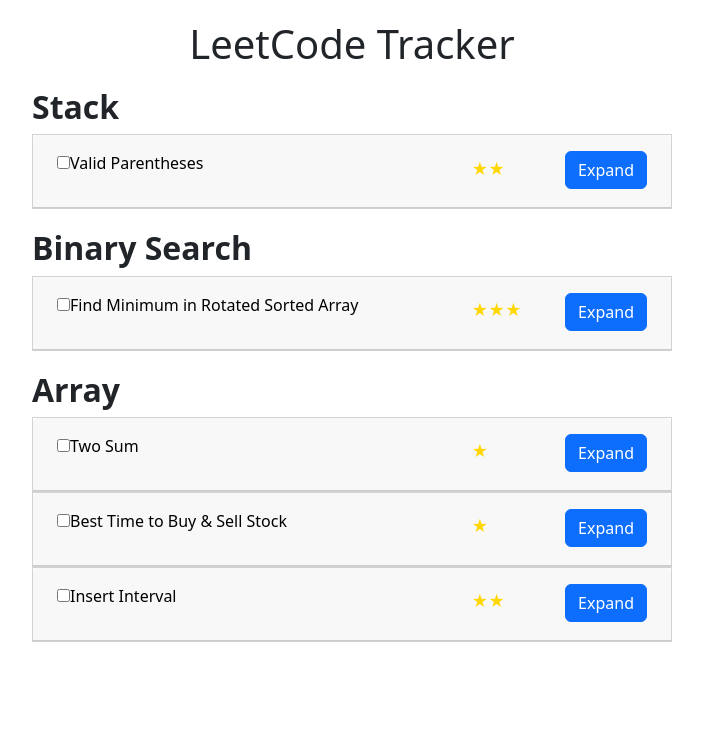
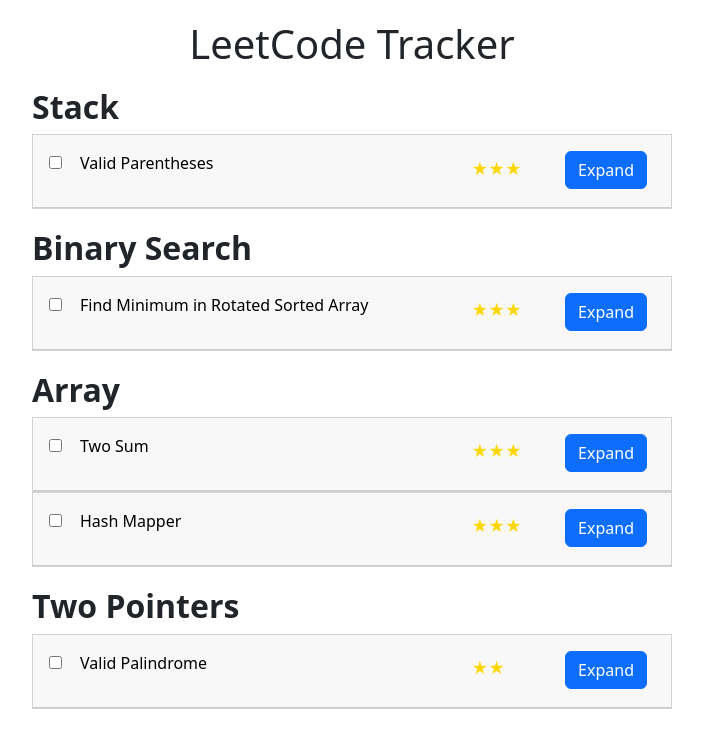
Before and after one commit to arunbalachandran/LeetCodeTracker, a React (Vite) app in the folder leetcode-tracker/: page / in a window 1280 px wide. Shown: the top 748 px of the page, without its empty margins (288-991 px from the left). Built offline with nearby package versions, Linux system fonts and the light colour scheme.

Commit message:
FEATURE-6: Add new problem and update storage mechanism (#9)

```diff
--- a/leetcode-tracker/src/App.tsx
+++ b/leetcode-tracker/src/App.tsx
@@ -19,19 +19,21 @@
 }
 
 function App() {
-    const [seenProblems, setSeenProblems] = useState<boolean[]>(() => {
-        const storedSeenProblems = localStorage.getItem('seenProblems');
-        return storedSeenProblems ? JSON.parse(storedSeenProblems) : new Array(problems.length).fill(false);
+    const [seenProblems, setSeenProblems] = useState<Map<string, boolean>>(() => {
+        const storedProblems = localStorage.getItem('seenProblems');
+        return storedProblems ? new Map<string, boolean>(Object.entries(JSON.parse(storedProblems))) : new Map<string, boolean>();
     });
 
     // Save seen state to local storage whenever it changes
     useEffect(() => {
-        localStorage.setItem('seenProblems', JSON.stringify(seenProblems));
+        console.log("Called useEffect: " + JSON.stringify(seenProblems));
+        localStorage.setItem('seenProblems', JSON.stringify(Object.fromEntries(seenProblems)));
     }, [seenProblems]);
 
-    const handleCheckboxChange = (index: number) => {
-        const updatedSeenProblems = [...seenProblems];
-        updatedSeenProblems[index] = !updatedSeenProblems[index]; // Toggle the checkbox state
+    const handleCheckboxChange = (linkTitle: string) => {
+        const updatedSeenProblems = new Map<string, boolean>(seenProblems);
+        const currentState = !(updatedSeenProblems.get(linkTitle) || false); // Toggle the checkbox state
+        updatedSeenProblems.set(linkTitle, currentState);
         setSeenProblems(updatedSeenProblems);
     };
 
@@ -54,14 +56,15 @@
                             {groupedProblems[category].map((problem, index) => (
                                 <Card key={index}>
                                     <Card.Header>
-                                        <p style={{backgroundColor: 'transparent'}}>
-                                            <input
+                                        <input style={{float: 'left', marginTop: '13px'}}
                                             type="checkbox"
-                                                checked={seenProblems[index] || false}
-                                                onChange={() => handleCheckboxChange(index)}
+                                            checked={seenProblems.get(problem.linkTitle) || false}
+                                            onChange={() => handleCheckboxChange(problem.linkTitle)}
                                         />
+                                        <p style={{display: 'inline-block', marginLeft: '10px', backgroundColor: 'transparent'}}>
                                             {problem.linkTitle}
-                                            <span style={{ float: "right", marginLeft: '10px' }}>
+                                        </p>
+                                        <span style={{ float: "right", marginLeft: '10px', backgroundColor: 'transparent' }}>
                                             <div style={{ display: 'inline-block', marginRight: '10px' }}>
                                                 {Array.from({ length: 5 }, (_, starIndex) => (
                                                     <span key={starIndex} style={{ color: starIndex < problem.difficulty ? '#FFD700' : 'transparent' }}>★</span>
@@ -69,7 +72,6 @@
                                             </div>
                                             <CustomToggle eventKey={index.toString()}>Expand</CustomToggle>
                                         </span>
-                                        </p>
                                     </Card.Header>
                                     <Accordion.Collapse eventKey={index.toString()}>
                                         <Card.Body>
--- a/leetcode-tracker/src/problems.ts
+++ b/leetcode-tracker/src/problems.ts
@@ -4,7 +4,7 @@
     link: 'https://leetcode.com/problems/valid-parentheses/',
     linkTitle: 'Valid Parentheses',
     notes: 'Use a stack to store the characters & store the mirror image in a Map. Peek the stack while and compare with the mirror image mapping in the map.',
-    difficulty: 2,
+    difficulty: 3,
     category: 'Stack'
   },
   {
@@ -20,28 +20,24 @@
     link: 'https://leetcode.com/problems/two-sum/',
     linkTitle: 'Two Sum',
     notes: 'Use a hash map to store the value and index of the elements. Check if the complement of the current element exists in the map.',
-    difficulty: 1,
+    difficulty: 3,
     category: 'Array'
   },
   {
     complexity: 'O(n)',
-    link: 'https://leetcode.com/problems/best-time-to-buy-and-sell-stock/',
-    linkTitle: 'Best Time to Buy & Sell Stock',
-    notes: 'Use two pointers to find the maximum profit. The left pointer is the minimum price and the right pointer is the maximum price.',
-    difficulty: 1,
+    link: 'https://leetcode.com/problems/two-sum/',
+    linkTitle: 'Hash Mapper',
+    notes: 'Use a hash map to store the value and index of the elements. Check if the complement of the current element exists in the map.',
+    difficulty: 3,
     category: 'Array'
   },
   {
     complexity: 'O(n)',
-    link: 'https://leetcode.com/problems/insert-interval/',
-    linkTitle: 'Insert Interval',
-    notes: `Use a list to store the intervals. Iterate through the intervals and check if the current interval is overlapping with the previous interval.
-    If the new interval is overlapping & the new interval is older than the current interval then append the new one and return it alongside the rest.
-    If the new interval is greater than the current interval, then append the current interval and continue processing the others.
-    Else, find the min of the start & max of the end of the intervals and continue processing the others.`,
+    link: 'https://leetcode.com/problems/valid-palindrome/',
+    linkTitle: 'Valid Palindrome',
+    notes: 'Use two pointers to check if the string is a palindrome. Skip the non-alphanumeric characters.',
     difficulty: 2,
-    category: 'Array'
+    category: 'Two Pointers'
   }
 ];
-
 export default problems;
```
Lines whose indentation alone changed are shown as unchanged.
